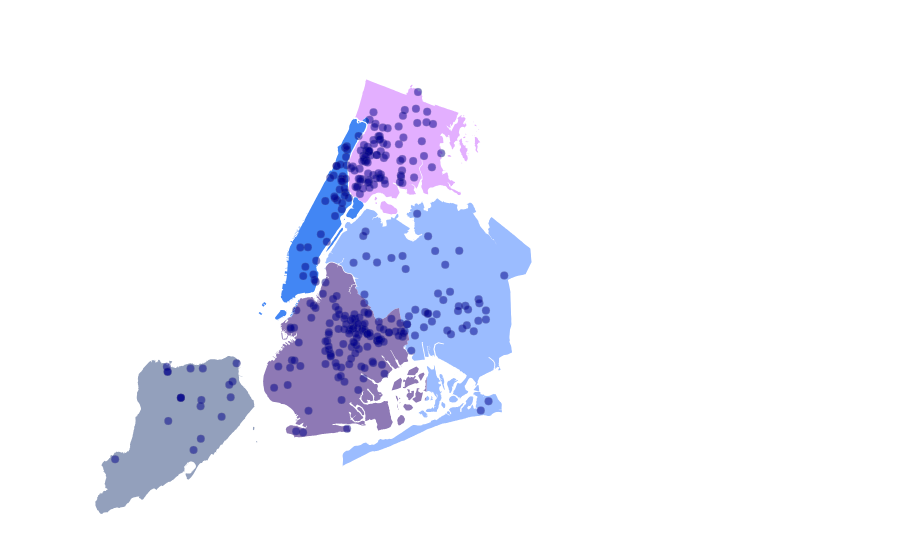
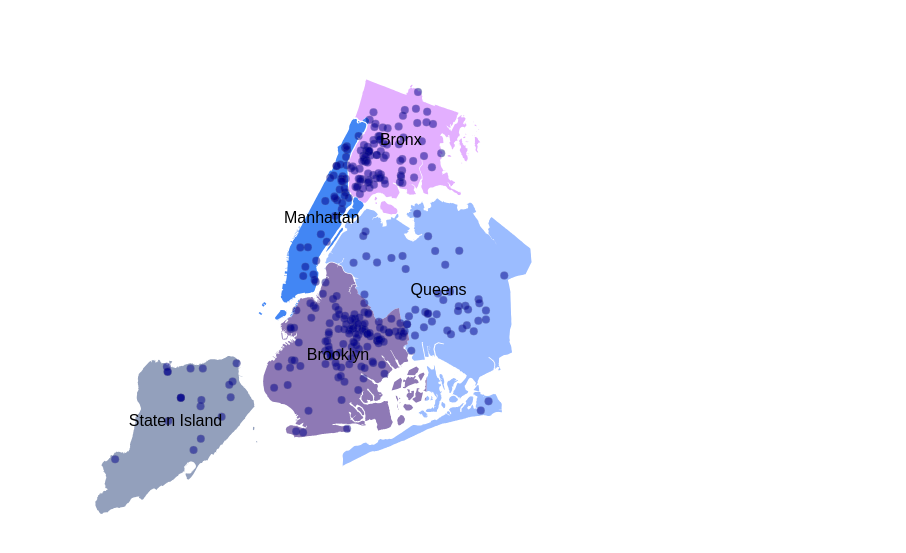
Before and after one commit to mhattingpete/02806_SocialDataAnalysis, a plain HTML site: page week06/nyc_visualization.html in a window 1280 px wide. Shown: the part 53-606 px from the top of the page, without its empty margins (39-945 px from the left). Drawn offline with nearby package versions, Linux system fonts and the light colour scheme.

Commit message:
added text to plot

```diff
--- a/week06/nyc_visualization.html
+++ b/week06/nyc_visualization.html
@@ -55,7 +55,8 @@
 			var projection = d3.geoMercator().translate([w/2-50,h/2]).scale(45000).center([-74.0,40.7]);
 			var path = d3.geoPath().projection(projection);
 			var color = d3.scaleQuantize().range(["rgb(66,134,244)","rgb(227,175,255)","rgb(142,121,181)","rgb(155,188,255)","rgb(147,160,188)"]);
-			var map = svg.append("g").attr("id","map");
+			var map = svg.append("g").attr("id","map").attr("class","features");
+			var labels = svg.append("g").attr("class","labels");
 			var bar = d3.select("div[id=bar]").append("svg").attr("width",w).attr("height",h);
 			var xScale = d3.scaleBand().domain([0,1,2,3,4,5,6,7,8,9,10,11,12,13,14,15,16,17,18,19,20,21,22,23]).rangeRound([padding,w-padding]).paddingInner(0.05);
 			var dataset = {0:0,1:0,2:0,3:0,4:0,5:0,6:0,7:0,8:0,9:0,10:0,11:0,12:0,13:0,14:0,15:0,16:0,17:0,18:0,19:0,20:0,21:0,22:0,23:0};
@@ -71,7 +72,9 @@
 
 			d3.json("boroughs.geojson",function(json) {
 				color.domain([1,5]);
-				map.selectAll("path").data(json.features).enter().append("text").attr("class","white-text").attr("transform", function(d) { return "translate("+d.geometry.coordinates[0][0][0]+")"; }).attr("text-anchor","middle").text(function(d,i) { return d.properties.BoroName; });
+				// add labels to plot
+				labels.selectAll(".label").data(json.features).enter().append("text").attr("class","label").attr("transform",function(d) { return "translate("+path.centroid(d)+")"; }).style("text-anchor","middle").text(function(d) { return d.properties.BoroName; });
+				// add map and colors
 				map.selectAll("path").data(json.features).enter().append("path").attr("d",path).style("fill",function(d) {
 					//Get data value
 					var value = d.properties.BoroCode;
@@ -138,7 +141,7 @@
 						}
 					}
 					var brush = d3.brush().on("brush",highlightBrushedCircles).on("end",displayBars);
-					svg.append("g").call(brush);
+					svg.append("g").attr("id","brush_container").call(brush);
 				});
 			});
 			function clearBars() {
```
